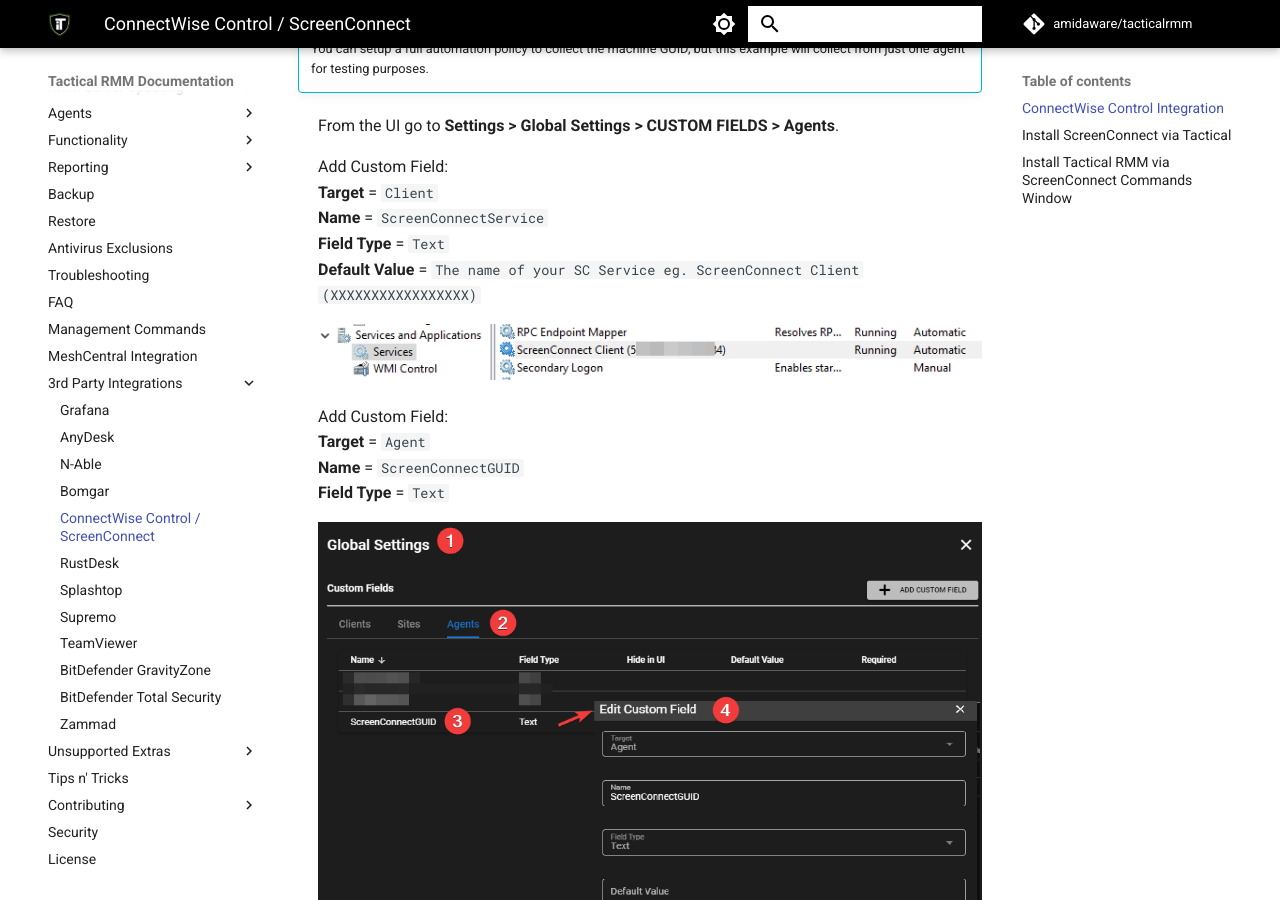
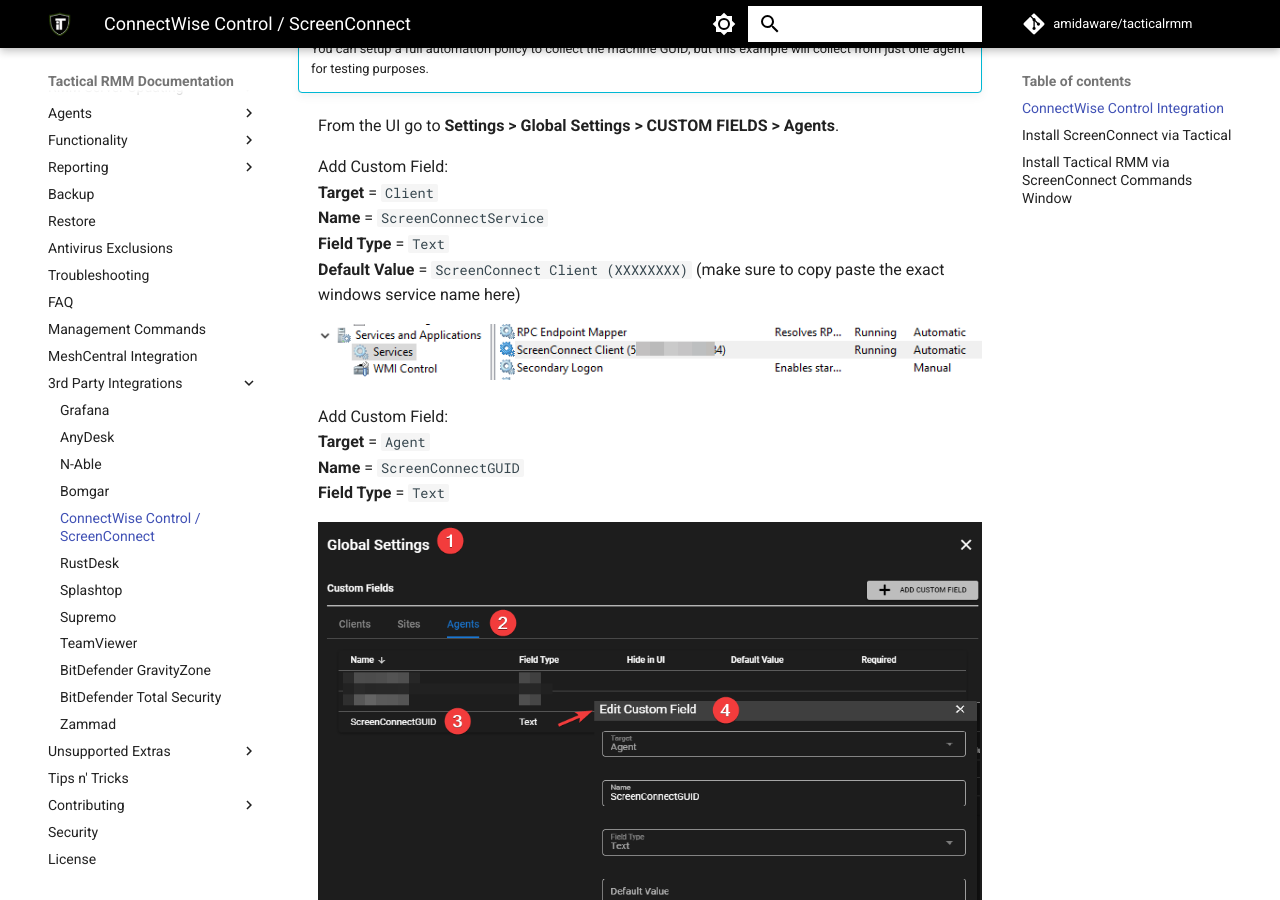
Before and after one commit to amidaware/trmm-docs, an MkDocs documentation site: the page built from docs/3rdparty_screenconnect.md, in a window 1280 px wide and 900 px high, scrolled down 375 px. Built offline with MkDocs 1.6.1 and Material for MkDocs 9.7.7, drawn with Linux system fonts in a browser that asks for light colours; comment, search, counter and statistics services are not loaded.

Commit message:
update screenconnect

```diff
--- a/docs/3rdparty_screenconnect.md
+++ b/docs/3rdparty_screenconnect.md
@@ -14,7 +14,7 @@
 **Target** = `Client`</br>
 **Name** = `ScreenConnectService`</br>
 **Field Type** = `Text` </br>
-**Default Value** = `The name of your SC Service eg. ScreenConnect Client (XXXXXXXXXXXXXXXXX)`</br>
+**Default Value** = `ScreenConnect Client (XXXXXXXX)` (make sure to copy paste the exact windows service name here)</br>
 
 ![Service Name](images/3rdparty_screenconnect1.png)
 
```
